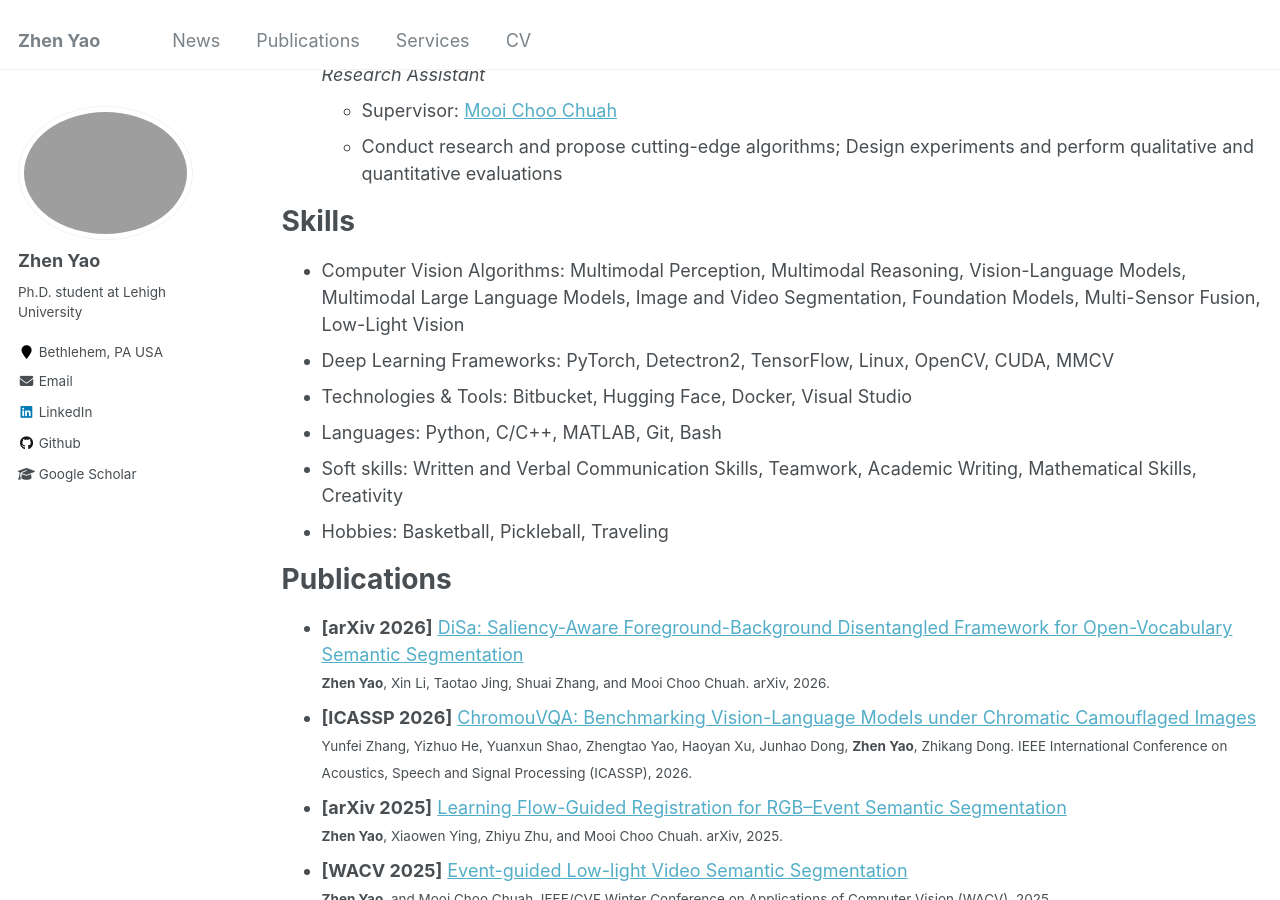
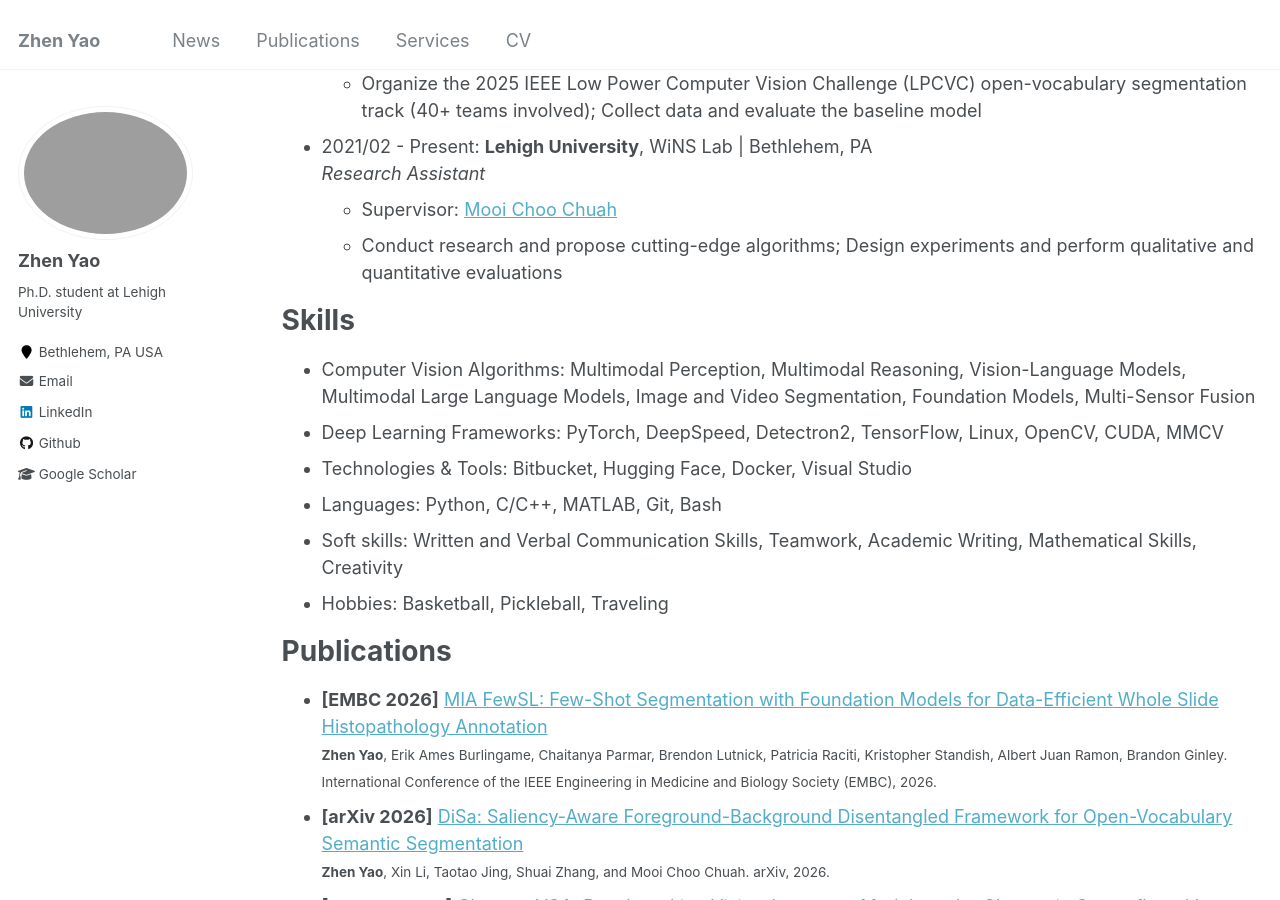
Before and after one commit to zyaocoder/zyaocoder.github.io, a Jekyll site: the page built from _pages/cv.md, in a window 1280 px wide and 900 px high, scrolled down 794 px. Built offline with Jekyll 4.4.1, drawn with Linux system fonts in a browser that asks for light colours; some of the changed text lies outside the part shown.

Commit message:
Update cv.md

```diff
--- a/_pages/cv.md
+++ b/_pages/cv.md
@@ -17,7 +17,11 @@
 
 Work experience
 ======
-* 2026/01 - Present: **NEC Laboratories America** | Princeton, NJ <br>
+* 2026/05 - 2026/08: **Woven by Toyota** | Palo Alto, CA <br>
+  *Machine Learning Intern*
+  * Working for perception of autonomous driving
+
+* 2026/01 - 2026/04: **NEC Laboratories America** | Princeton, NJ <br>
   *Research Intern*
   * Mentor: [Eric Cosatto](https://scholar.google.com/citations?user=CBzRa74AAAAJ&hl=en)
   * Propose a model for quantitative reasoning and multimodal reasoning
@@ -40,8 +44,8 @@
 
 Skills
 ======
-* Computer Vision Algorithms: Multimodal Perception, Multimodal Reasoning, Vision-Language Models, Multimodal Large Language Models, Image and Video Segmentation, Foundation Models, Multi-Sensor Fusion, Low-Light Vision
-* Deep Learning Frameworks: PyTorch, Detectron2, TensorFlow, Linux, OpenCV, CUDA, MMCV
+* Computer Vision Algorithms: Multimodal Perception, Multimodal Reasoning, Vision-Language Models, Multimodal Large Language Models, Image and Video Segmentation, Foundation Models, Multi-Sensor Fusion
+* Deep Learning Frameworks: PyTorch, DeepSpeed, Detectron2, TensorFlow, Linux, OpenCV, CUDA, MMCV
 * Technologies & Tools: Bitbucket, Hugging Face, Docker, Visual Studio
 * Languages: Python, C/C++, MATLAB, Git, Bash
 * Soft skills: Written and Verbal Communication Skills, Teamwork, Academic Writing, Mathematical Skills, Creativity
@@ -49,6 +53,8 @@
 
 Publications
 ======
+* **[EMBC 2026]** [MIA FewSL: Few-Shot Segmentation with Foundation Models for Data-Efficient Whole Slide Histopathology Annotation]() <br>
+<small>**Zhen Yao**, Erik Ames Burlingame, Chaitanya Parmar, Brendon Lutnick, Patricia Raciti, Kristopher Standish, Albert Juan Ramon, Brandon Ginley. International Conference of the IEEE Engineering in Medicine and Biology Society (EMBC), 2026.</small>
 * **[arXiv 2026]** [DiSa: Saliency-Aware Foreground-Background Disentangled Framework for Open-Vocabulary Semantic Segmentation](https://arxiv.org/abs/2601.20064) <br>
 <small>**Zhen Yao**, Xin Li, Taotao Jing, Shuai Zhang, and Mooi Choo Chuah. arXiv, 2026.</small>
 * **[ICASSP 2026]** [ChromouVQA: Benchmarking Vision-Language Models under Chromatic Camouflaged Images](https://www.arxiv.org/abs/2512.05137) <br>
```
